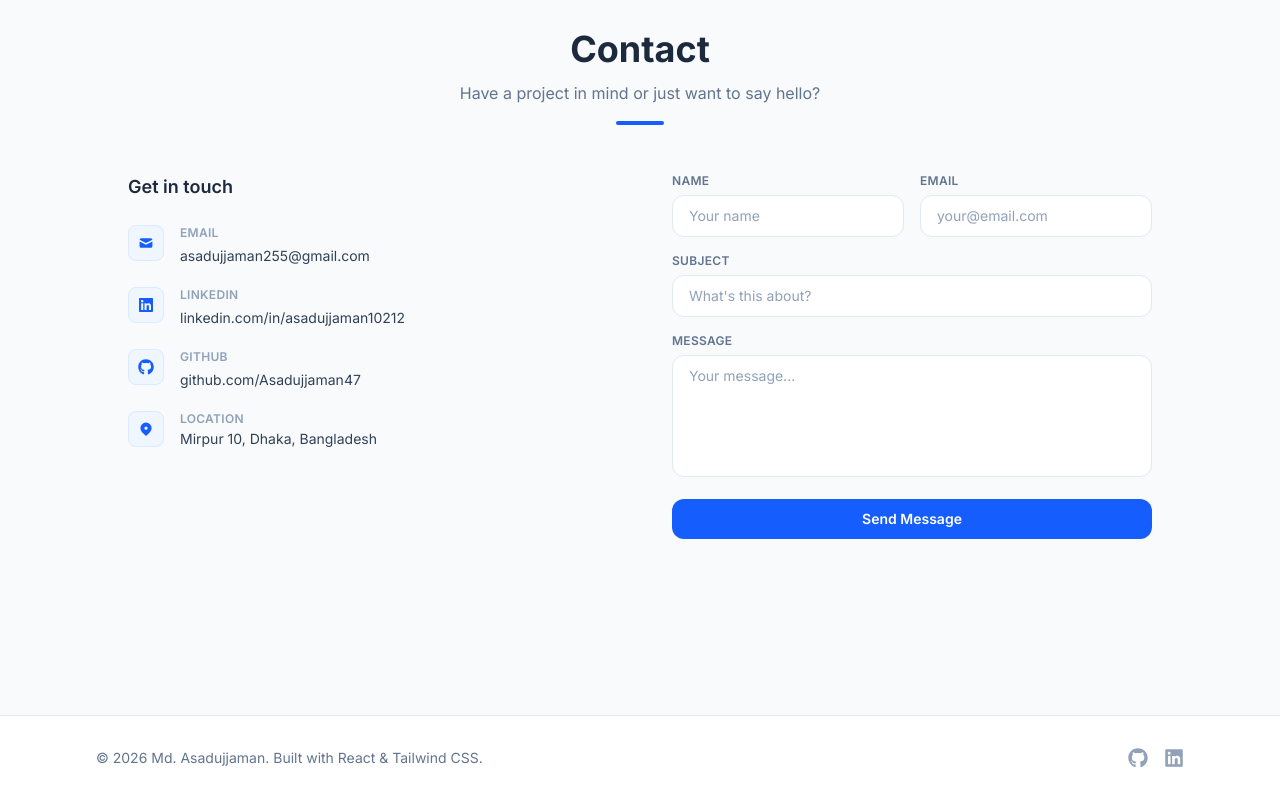
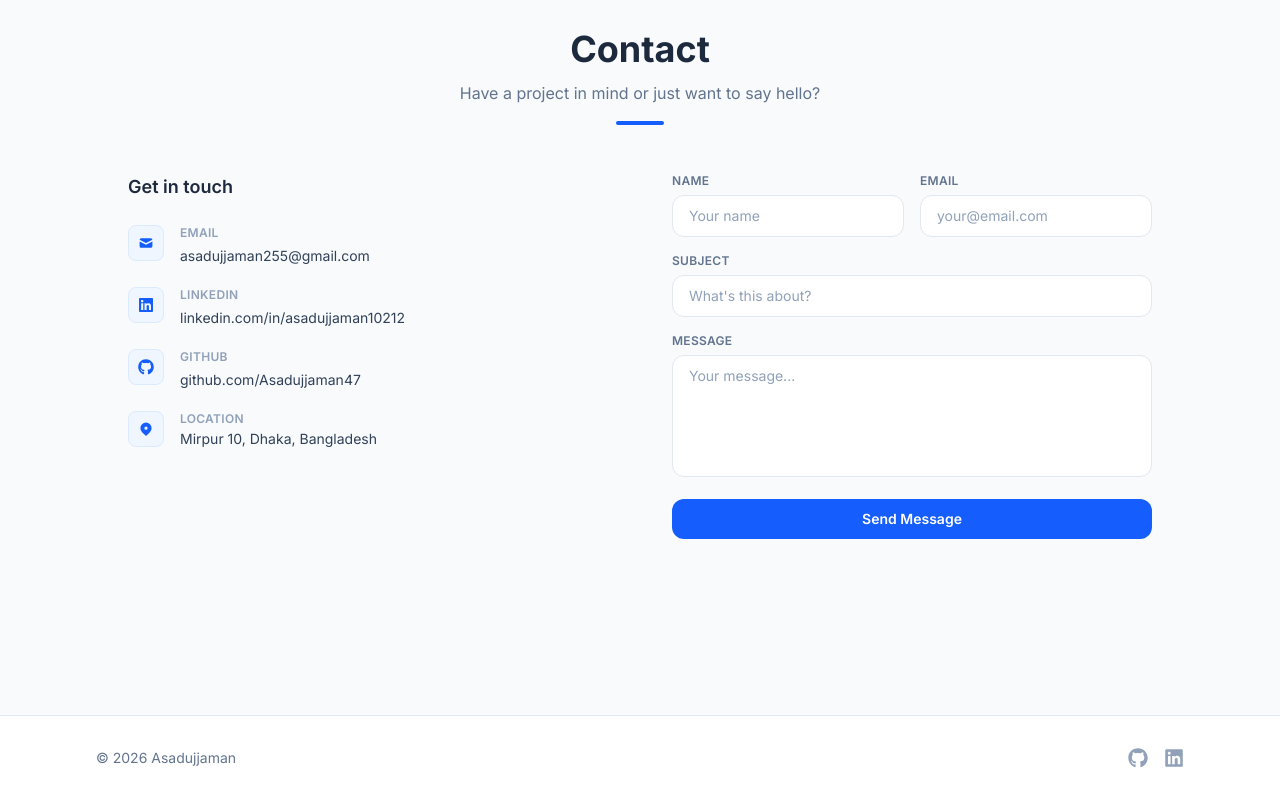
Before and after one commit to Asadujjaman47/asadujjaman47.github.io, a React (Vite) app: page / in a window 1280 px wide. Shown: the part 6560-7360 px from the top of the page. Built offline with nearby package versions, Linux system fonts and the light colour scheme.

Commit message:
Simplify footer to '© 2026 Asadujjaman'

```diff
--- a/src/components/layout/Footer.jsx
+++ b/src/components/layout/Footer.jsx
@@ -5,7 +5,7 @@ export default function Footer() {
     <footer className="bg-white border-t border-slate-200 py-8 mt-20">
       <div className="max-w-6xl mx-auto px-4 sm:px-6 lg:px-8 flex flex-col sm:flex-row items-center justify-between gap-4">
         <p className="text-slate-500 text-sm">
-          © {new Date().getFullYear()} Md. Asadujjaman. Built with React & Tailwind CSS.
+          © {new Date().getFullYear()} Asadujjaman
         </p>
         <div className="flex items-center gap-4">
           <a
```
